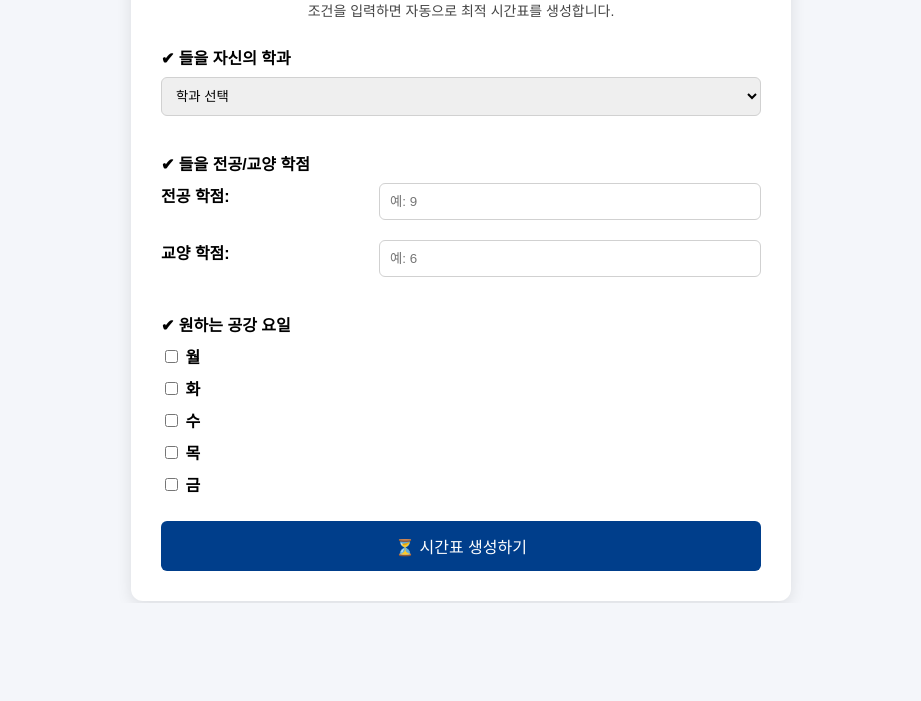
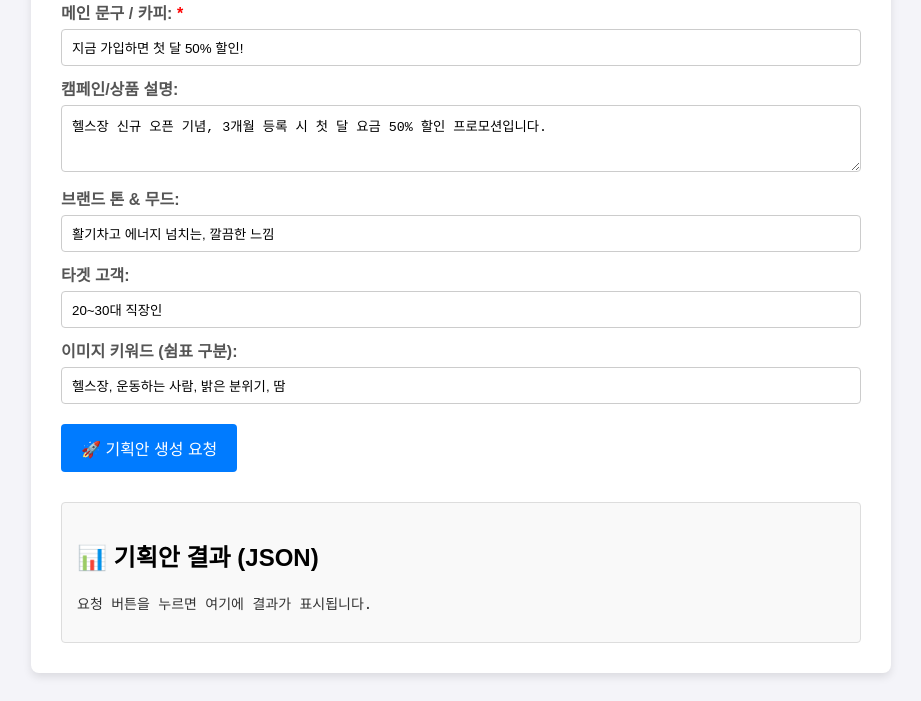
Before and after one commit to endrnfdl1128-art/endrnfdl1128-art.github.io, a plain HTML site: page index.html in a window 1280 px wide. Shown: the part 197-898 px from the top of the page, without its empty margins (179-1100 px from the left). Before the commit the page ends 800 px from the top, so only its background shows below. Drawn offline with Linux system fonts and the light colour scheme.

Commit message:
Update index.html

```diff
--- a/index.html
+++ b/index.html
@@ -3,193 +3,176 @@
 <head>
     <meta charset="UTF-8">
     <meta name="viewport" content="width=device-width, initial-scale=1.0">
-    <title>광운대학교 2025년 2학기 시간표 자동 생성기</title>
-
-    <!-- ======================= -->
-    <!--      CSS 내부 통합      -->
-    <!-- ======================= -->
+    <title>AI 포스터 기획안 생성기 (Text-only)</title>
     <style>
         body {
-            font-family: "Pretendard", sans-serif;
-            background: #f4f6fa;
-            margin: 0;
+            font-family: Arial, sans-serif;
+            padding: 20px;
+            background-color: #f4f4f9;
         }
-
         .container {
-            max-width: 600px;
-            margin: auto;
-            background: #ffffff;
+            max-width: 800px;
+            margin: 0 auto;
+            background: white;
             padding: 30px;
-            margin-top: 40px;
-            border-radius: 12px;
-            box-shadow: 0 4px 15px rgba(0,0,0,0.1);
+            border-radius: 8px;
+            box-shadow: 0 4px 8px rgba(0, 0, 0, 0.1);
         }
-
         h1 {
-            text-align: center;
-            color: #003e8b;
-            margin-bottom: 10px;
+            color: #333;
+            border-bottom: 2px solid #007bff;
+            padding-bottom: 10px;
+            margin-bottom: 20px;
         }
-
-        .subtitle {
-            text-align: center;
-            font-size: 14px;
-            margin-bottom: 25px;
-            color: #444;
-        }
-
-        .section {
-            margin-bottom: 25px;
-        }
-
         label {
             display: block;
+            margin-top: 10px;
             font-weight: bold;
-            margin-bottom: 8px;
+            color: #555;
         }
-
-        select, input[type="number"] {
+        input[type="text"], textarea {
             width: 100%;
             padding: 10px;
-            border: 1px solid #d1d1d1;
-            border-radius: 6px;
-            margin-bottom: 10px;
+            margin-top: 5px;
+            border: 1px solid #ccc;
+            border-radius: 4px;
+            box-sizing: border-box; /* 패딩이 너비에 포함되도록 */
         }
-
-        .input-row {
-            display: flex;
-            justify-content: space-between;
-            margin-bottom: 10px;
+        button {
+            background-color: #007bff;
+            color: white;
+            padding: 12px 20px;
+            margin-top: 20px;
+            border: none;
+            border-radius: 4px;
+            cursor: pointer;
+            font-size: 16px;
+            transition: background-color 0.3s;
         }
-
-        .input-row input {
-            width: 60%;
+        button:hover {
+            background-color: #0056b3;
         }
-
-        .checkbox-group label {
-            margin-right: 10px;
+        #resultContainer {
+            margin-top: 30px;
+            padding: 15px;
+            border: 1px solid #ddd;
+            background-color: #f9f9f9;
+            border-radius: 4px;
         }
-
-        button {
-            width: 100%;
-            padding: 13px;
-            background: #003e8b;
-            color: white;
-            font-size: 16px;
-            border: none;
-            border-radius: 6px;
-            cursor: pointer;
+        #resultOutput {
+            white-space: pre-wrap;
+            word-wrap: break-word;
+            font-family: Consolas, monospace;
+            font-size: 14px;
+            color: #333;
         }
-
-        button:hover {
-            background: #0052b0;
-        }
-
-        .resultBox {
-            margin-top: 30px;
-            padding: 20px;
-            background: #eef3ff;
-            border-left: 4px solid #003e8b;
-            border-radius: 6px;
-        }
-
-        .hidden {
-            display: none;
-        }
-
-        pre {
-            white-space: pre-wrap;
+        .required::after {
+            content: " *";
+            color: red;
         }
     </style>
 </head>
-
 <body>
 
-    <div class="container">
+<div class="container">
+    <h1>📝 포스터 기획안 요청 (Gemini API)</h1>
+    <p>아래 정보를 입력하여 AI로부터 포스터 디자인 및 카피 기획안을 받아보세요.</p>
 
-        <h1>📅 광운대학교 2025년 2학기 시간표 자동 생성기</h1>
-        <p class="subtitle">조건을 입력하면 자동으로 최적 시간표를 생성합니다.</p>
+    <div id="posterForm">
+        <label for="text" class="required">메인 문구 / 카피:</label>
+        <input type="text" id="text" value="지금 가입하면 첫 달 50% 할인!" required>
 
-        <!-- 학과 선택 -->
-        <div class="section">
-            <label for="majorSelect">✔ 들을 자신의 학과</label>
-            <select id="majorSelect">
-                <option value="">학과 선택</option>
-                <option value="컴퓨터정보공학부">컴퓨터정보공학부</option>
-                <option value="전자공학과">전자공학과</option>
-                <option value="소프트웨어학부">소프트웨어학부</option>
-                <option value="경영학부">경영학부</option>
-                <option value="로봇학부">로봇학부</option>
-            </select>
-        </div>
+        <label for="description">캠페인/상품 설명:</label>
+        <textarea id="description" rows="3">헬스장 신규 오픈 기념, 3개월 등록 시 첫 달 요금 50% 할인 프로모션입니다.</textarea>
 
-        <!-- 전공/교양 학점 -->
-        <div class="section">
-            <label>✔ 들을 전공/교양 학점</label>
-            <div class="input-row">
-                <label>전공 학점: </label>
-                <input type="number" id="majorCredit" placeholder="예: 9">
-            </div>
-            <div class="input-row">
-                <label>교양 학점: </label>
-                <input type="number" id="liberalCredit" placeholder="예: 6">
-            </div>
-        </div>
+        <label for="brand_tone">브랜드 톤 & 무드:</label>
+        <input type="text" id="brand_tone" value="활기차고 에너지 넘치는, 깔끔한 느낌">
 
-        <!-- 공강 요일 체크 -->
-        <div class="section">
-            <label>✔ 원하는 공강 요일</label>
-            <div class="checkbox-group">
-                <label><input type="checkbox" value="월"> 월</label>
-                <label><input type="checkbox" value="화"> 화</label>
-                <label><input type="checkbox" value="수"> 수</label>
-                <label><input type="checkbox" value="목"> 목</label>
-                <label><input type="checkbox" value="금"> 금</label>
-            </div>
-        </div>
+        <label for="target_audience">타겟 고객:</label>
+        <input type="text" id="target_audience" value="20~30대 직장인">
 
-        <!-- 생성 버튼 -->
-        <button id="generateBtn">⏳ 시간표 생성하기</button>
+        <label for="image_keywords">이미지 키워드 (쉼표 구분):</label>
+        <input type="text" id="image_keywords" value="헬스장, 운동하는 사람, 밝은 분위기, 땀">
 
-        <!-- 결과 표시 -->
-        <div id="resultBox" class="resultBox hidden">
-            <h2>🧾 생성된 시간표</h2>
-            <pre id="result"></pre>
-        </div>
-
+        <button id="generateButton" onclick="generatePosterPlan()">🚀 기획안 생성 요청</button>
     </div>
 
-    <!-- ======================= -->
-    <!--       JS 내부 통합      -->
-    <!-- ======================= -->
-    <script>
-        document.getElementById("generateBtn").addEventListener("click", () => {
-            const major = document.getElementById("majorSelect").value;
-            const majorCredit = document.getElementById("majorCredit").value;
-            const liberalCredit = document.getElementById("liberalCredit").value;
+    <div id="resultContainer">
+        <h2>📊 기획안 결과 (JSON)</h2>
+        <pre id="resultOutput">요청 버튼을 누르면 여기에 결과가 표시됩니다.</pre>
+    </div>
+</div>
 
-            const offDays = [];
-            document.querySelectorAll("input[type='checkbox']:checked").forEach(chk => {
-                offDays.push(chk.value);
+<script>
+    const SERVER_URL = 'https://e414bbac-a41e-431a-95c8-37e80ffa48ac-00-1p9b824eqx21u.pike.replit.dev';
+
+    async function generatePosterPlan() {
+        const generateButton = document.getElementById('generateButton');
+        const resultOutput = document.getElementById('resultOutput');
+
+        // 버튼 비활성화 및 로딩 표시
+        generateButton.disabled = true;
+        generateButton.textContent = '⏳ 기획안 생성 중...';
+        resultOutput.textContent = '서버에 요청을 보내고 Gemini의 응답을 기다리고 있습니다...';
+
+        // 1. 입력 값 수집
+        const textValue = document.getElementById('text').value.trim();
+        if (!textValue) {
+            alert("메인 문구/카피는 필수 입력 사항입니다.");
+            generateButton.disabled = false;
+            generateButton.textContent = '🚀 기획안 생성 요청';
+            resultOutput.textContent = '요청 버튼을 누르면 여기에 결과가 표시됩니다.';
+            return;
+        }
+
+        // image_keywords를 리스트 형태로 변환
+        const keywordsInput = document.getElementById('image_keywords').value;
+        const keywordsList = keywordsInput
+            ? keywordsInput.split(',').map(k => k.trim()).filter(k => k.length > 0)
+            : null;
+
+        const requestData = {
+            "text": textValue,
+            "description": document.getElementById('description').value,
+            "brand_tone": document.getElementById('brand_tone').value,
+            "target_audience": document.getElementById('target_audience').value,
+            "image_keywords": keywordsList
+        };
+
+        try {
+            // 2. FastAPI 엔드포인트 호출 (JSON Body)
+            const response = await fetch(`${SERVER_URL}/generate_poster`, {
+                method: 'POST',
+                headers: {
+                    'Content-Type': 'application/json',
+                },
+                body: JSON.stringify(requestData)
             });
 
-            const resultBox = document.getElementById("resultBox");
-            const result = document.getElementById("result");
+            const data = await response.json();
 
-            // 현재는 예시 출력 (AI API 연결 전 임시)
-            const output = `
-📚 선택한 학과: ${major}
-🎓 전공 학점: ${majorCredit}
-📘 교양 학점: ${liberalCredit}
-🚫 공강 요일: ${offDays.join(", ")}
+            if (!response.ok) {
+                // HTTP 오류 응답 처리 (예: 404, 500 등)
+                resultOutput.textContent = `❌ HTTP 오류 (${response.status}):\n` + JSON.stringify(data, null, 2);
+                throw new Error(`서버 응답 오류: ${response.status}`);
+            }
 
-AI 시간표 생성 기능은 백엔드 + Gemini API 연결 후 활성화됩니다.
-            `;
+            // 3. 성공 응답 (JSON 기획안) 표시
+            resultOutput.textContent = JSON.stringify(data, null, 2);
 
-            result.textContent = output;
-            resultBox.classList.remove("hidden");
-        });
-    </script>
+        } catch (error) {
+            console.error('❌ API 호출 중 오류 발생:', error);
+            // 이미 결과창에 오류를 표시했을 수도 있으므로 중복 메시지 방지
+            if (!resultOutput.textContent.includes('❌')) {
+                resultOutput.textContent = `❌ 서버 연결 또는 응답 처리 실패: ${error.message || '알 수 없는 오류'}`;
+            }
+        } finally {
+            // 버튼 다시 활성화
+            generateButton.disabled = false;
+            generateButton.textContent = '🚀 기획안 생성 요청';
+        }
+    }
+</script>
 
 </body>
 </html>
```
